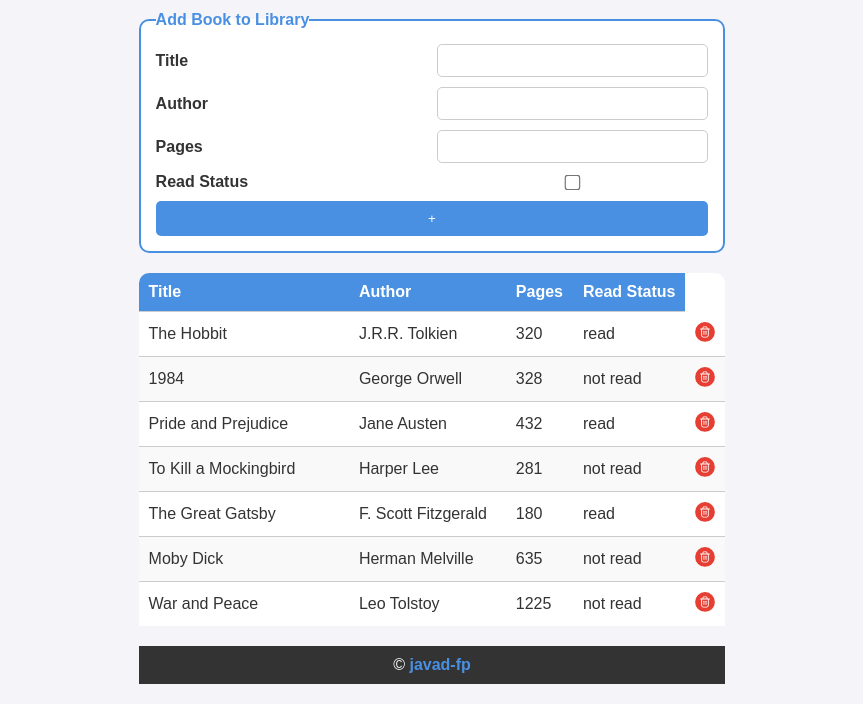
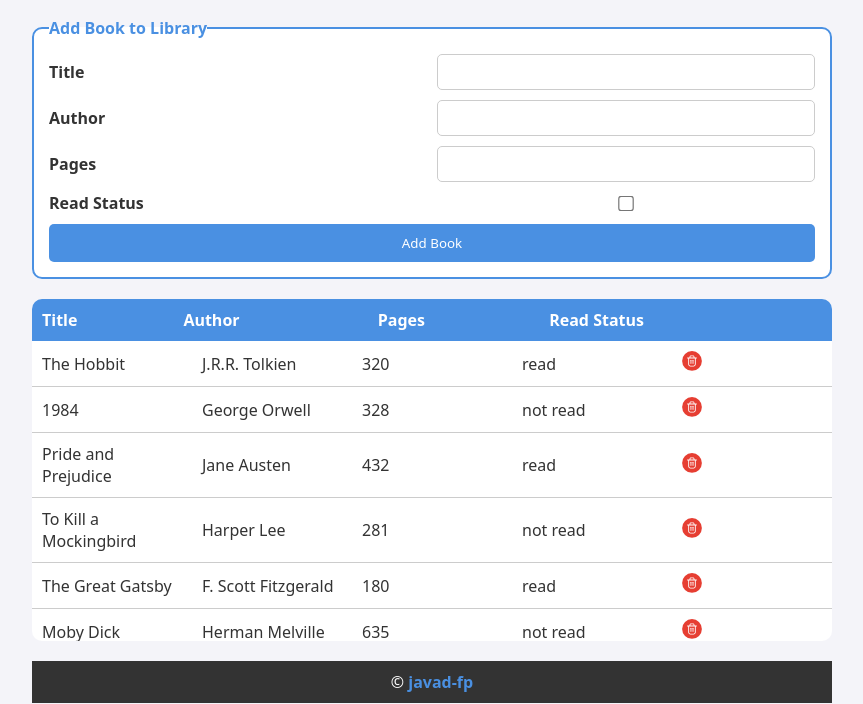
Before and after one commit to JavadFazelpour/library, a plain HTML site: page index.html in a window 1280 px wide. Shown: the part 96-800 px from the top of the page, without its empty margins (208-1071 px from the left). Drawn offline with Linux system fonts and the light colour scheme.

Commit message:
Minor tweaks for content and style of webpage
- Improve accessibility by using the Add Book text instead of
  + character in the submit button
- Improve style by changing the font family

```diff
--- a/index.html
+++ b/index.html
@@ -22,7 +22,7 @@
           <input type="number" name="pages" id="pages" />
           <label for="read">Read Status</label>
           <input type="checkbox" name="read" id="read" />
-          <input type="submit" value="+" />
+          <input type="submit" value="Add Book" />
         </form>
       </fieldset>
       <div class="books-info">
--- a/styles.css
+++ b/styles.css
@@ -3,7 +3,9 @@
   margin: 0;
   padding: 0;
   box-sizing: border-box;
-  font-family: "Arial", sans-serif;
+  font-family: system-ui, -apple-system, BlinkMacSystemFont, "Segoe UI", Roboto,
+    Oxygen, Ubuntu, Cantarell, "Open Sans", "Helvetica Neue", sans-serif,
+    sans-serif;
 }
 
 /* Body styling */
@@ -13,17 +15,17 @@ body {
   height: 100vh;
   background-color: #f4f4f9;
   color: #333;
+  padding: 20px;
 }
 
 /* Main Library container */
 .library {
-  display: grid;
-  grid-template-rows: auto 1fr auto;
-  gap: 20px;
+  display: flex;
+  flex-direction: column;
   max-width: 800px;
+  width: 100%;
   margin: 0 auto;
-  padding: 20px;
-  min-height: 100vh;
+  flex-grow: 1;
 }
 
 /* Navbar */
@@ -33,6 +35,7 @@ body {
   padding: 15px;
   text-align: center;
   border-radius: 10px;
+  margin-bottom: 20px; /* Added spacing */
 }
 
 /* Form section */
@@ -41,6 +44,7 @@ fieldset {
   border-radius: 10px;
   padding: 15px;
   background: white;
+  margin-bottom: 20px; /* Added spacing */
 }
 
 legend {
@@ -89,33 +93,59 @@ legend {
   background-color: #357abd;
 }
 
-/* Books table */
+/* Books table container */
 .books-info {
-  overflow-x: auto;
+  flex-grow: 1;
+  display: flex;
+  flex-direction: column;
+  overflow: hidden;
+  max-height: 400px;
+  margin-bottom: 20px; /* Added spacing */
 }
 
-.table {
+/* Table */
+.books-info table {
   width: 100%;
   border-collapse: collapse;
   background: white;
   border-radius: 10px;
   overflow: hidden;
+  display: block;
 }
 
-.table thead {
+/* Fixed table header */
+.books-info thead {
+  display: table;
+  width: 100%;
   background: #4a90e2;
   color: white;
+  position: sticky;
+  top: 0;
 }
 
-.table th,
-.table td {
+.books-info th {
+  padding: 10px;
+  text-align: left;
+}
+
+/* Scrollable tbody */
+.books-info tbody {
+  display: block;
+  overflow-y: auto;
+  max-height: 300px;
+  width: 100%;
+}
+
+.books-info tbody tr {
+  display: table;
+  width: 100%;
+  table-layout: fixed;
+}
+
+.books-info td {
   padding: 10px;
   text-align: left;
   border-bottom: 1px solid #ccc;
-}
-
-.table tbody tr:nth-child(even) {
-  background: #f9f9f9;
 }
 
 /* Delete button */
@@ -131,7 +161,9 @@ footer {
   color: white;
   text-align: center;
   padding: 10px;
+  width: 100%;
   margin-top: auto;
+  position: relative;
 }
 
 footer a {
```
